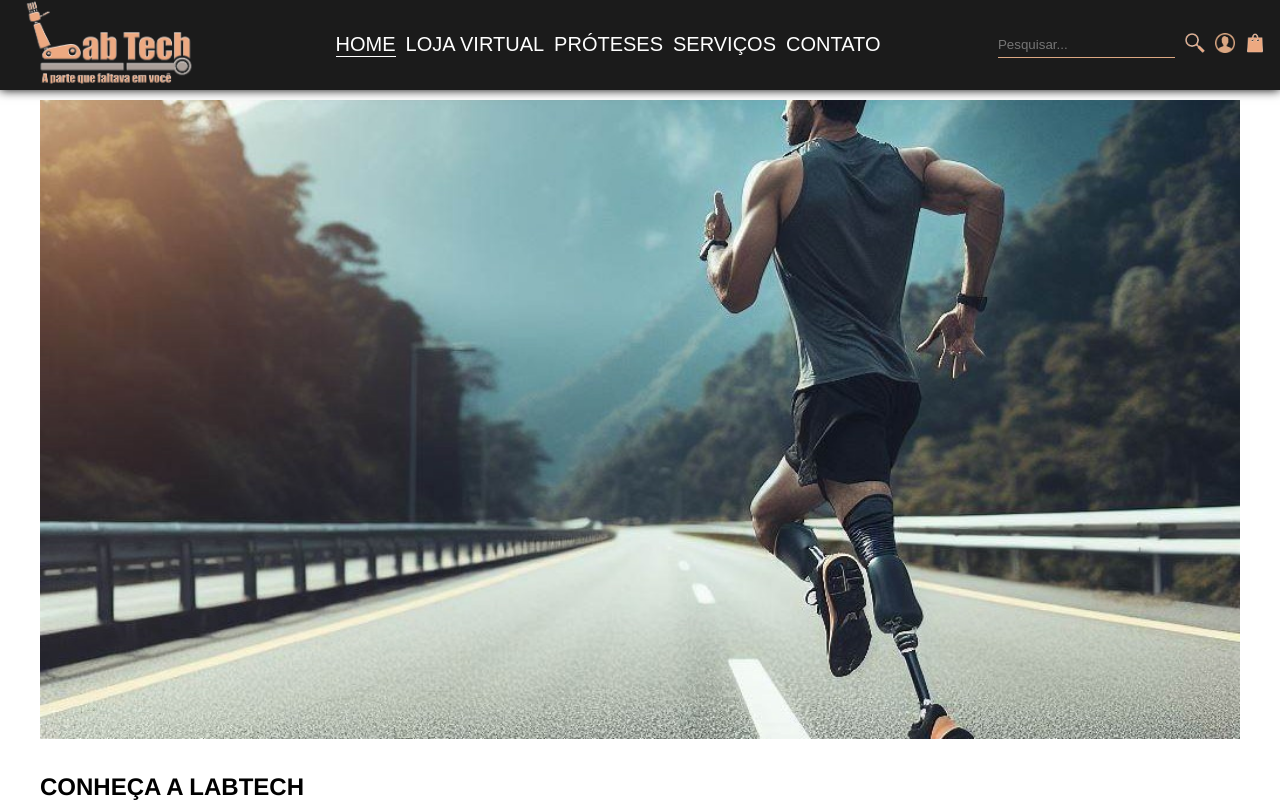
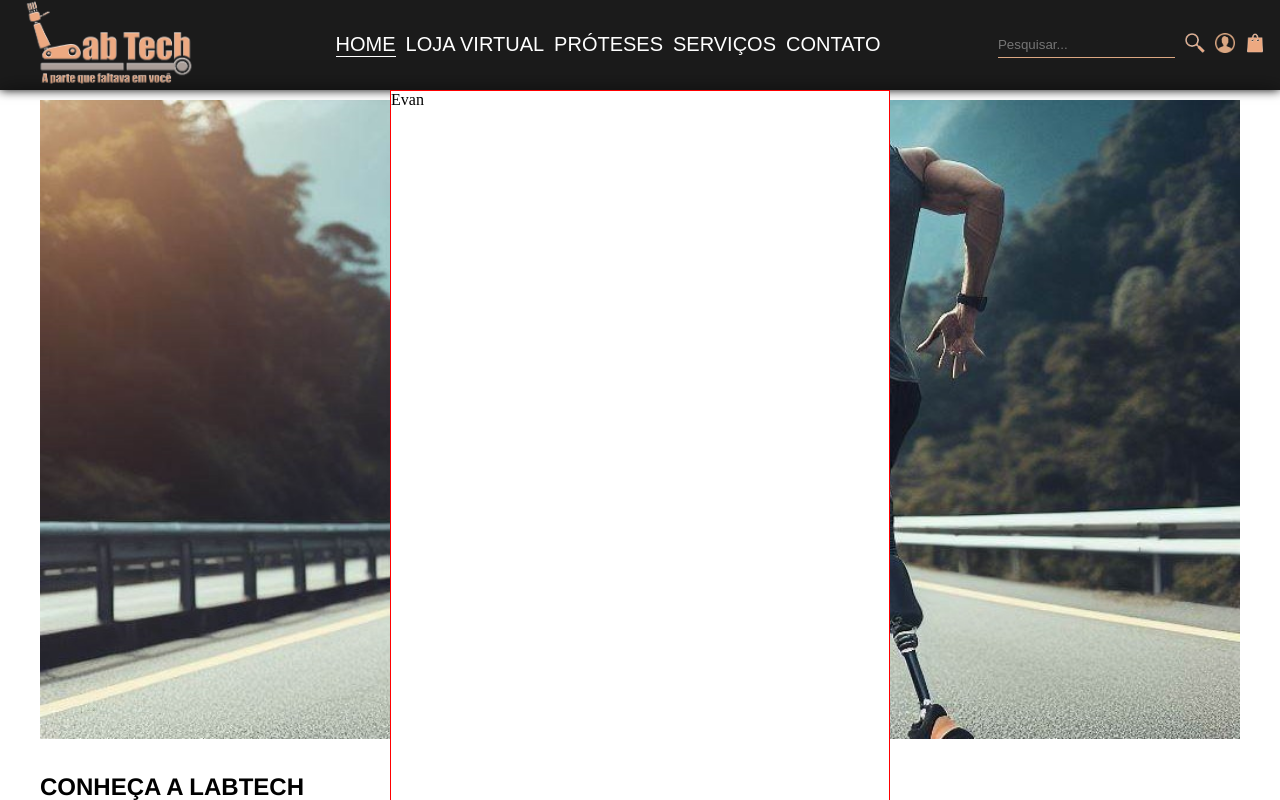
Before and after one commit to EvanJoseph78/LabTech-EngII, an Angular app: page / in a window 1280 px wide. Shown: the top 800 px of the page. Built offline with nearby package versions, Linux system fonts and the light colour scheme.

Commit message:
Criado Página de Login

```diff
--- a/angular.json
+++ b/angular.json
@@ -94,5 +94,8 @@
         }
       }
     }
+  },
+  "cli": {
+    "analytics": "815fc4c9-858b-4184-be10-5dc594e65d74"
   }
 }
--- a/src/app/app.component.html
+++ b/src/app/app.component.html
@@ -2,3 +2,4 @@
 <app-carrinho *ngIf="carrinhoAtivo"></app-carrinho>
 <router-outlet></router-outlet>
 <app-rodape ngClass="rodape"> </app-rodape>
+<app-login-page *ngIf="isLoginPageActive"></app-login-page>
--- a/src/app/app.component.ts
+++ b/src/app/app.component.ts
@@ -1,5 +1,6 @@
 import { Component } from '@angular/core';
 import { CarrinhoService } from './shared/service/carrinho.service';
+import { LoginService } from './shared/service/login.service';
 
 @Component({
   selector: 'app-root',
@@ -11,7 +12,9 @@ export class AppComponent {
 
   carrinhoAtivo: boolean = false;
 
-  constructor(private carrinhoService: CarrinhoService) {
+  isLoginPageActive: boolean = false;
+
+  constructor(private carrinhoService: CarrinhoService, private loginService: LoginService) {
     // Inscreve-se para receber notificações sobre mudanças no estado do carrinho
     this.carrinhoService
       .getEstadoCarrinho()
@@ -19,5 +22,11 @@ export class AppComponent {
         // Atualiza a variável carrinhoAtivo com o novo estado
         this.carrinhoAtivo = estadoCarrinhoComponent;
       });
+
+    this.loginService.getLoginPageState().subscribe((state) => {
+      this.isLoginPageActive = state
+    })
   }
+
+
 }
--- a/src/app/app.module.ts
+++ b/src/app/app.module.ts
@@ -13,6 +13,7 @@ import { RodapeComponent } from './shared/rodape/rodape.component';
 import { FormsModule } from '@angular/forms';
 import { CarrinhoModule } from './shared/carrinho/carrinho.module';
 import { ProtesesPageModule } from './pages/protesesPage/produtos.module';
+import { LoginPageModule } from './pages/login-page/login-page.module';
 
 @NgModule({
   declarations: [AppComponent, MenuBarComponent, RodapeComponent],
@@ -26,6 +27,7 @@ import { ProtesesPageModule } from './pages/protesesPage/produtos.module';
     FormsModule,
     CarrinhoModule,
     ProtesesPageModule,
+    LoginPageModule
   ],
   providers: [],
   bootstrap: [AppComponent],
--- /dev/null
+++ b/src/app/pages/login-page/login-page/login-page.component.css
@@ -0,0 +1,22 @@
+.login-page-container {
+  margin-top: 90px;
+  /* background: rgba(255, 255, 255, .5); */
+  position: fixed;
+  top: 0; /* Remova ou ajuste esta linha */
+  height: 100%; /* Adicione esta linha para ocupar 100% da altura da viewport */
+  width: 100%;
+  z-index: 1000;
+  overflow-y: auto;
+  box-shadow: 0 0 20px rgba(0, 0, 0, 0.5);
+  padding: 10px;
+  display: flex;
+  align-items: center;
+  justify-content: center;
+}
+
+.login-box {
+  border: 1px solid red;
+  height: 100vh;
+  width: 500px;
+  background: rgba(255, 255, 255);
+}
--- /dev/null
+++ b/src/app/pages/login-page/login-page/login-page.component.html
@@ -0,0 +1,5 @@
+<div class="login-page-container">
+  <div class="login-box">
+    Evan
+  </div>
+</div>
--- a/src/app/shared/menu-bar/menu-bar.component.html
+++ b/src/app/shared/menu-bar/menu-bar.component.html
@@ -54,7 +54,7 @@
     </div>
 
     <div class="nav-buttons_image">
-      <img src="../../../assets/menu-bar/icone-user.png" alt="" />
+      <img src="../../../assets/menu-bar/icone-user.png" alt="" (click)="abrirPaginaLogin()"/>
     </div>
 
     <div
--- a/src/app/shared/menu-bar/menu-bar.component.ts
+++ b/src/app/shared/menu-bar/menu-bar.component.ts
@@ -1,6 +1,7 @@
 import { Component, DoCheck } from '@angular/core';
 import { CarrinhoService } from '../service/carrinho.service';
 import { ProdutosService } from '../service/produtos.service';
+import { LoginService } from '../service/login.service';
 
 @Component({
   selector: 'app-menu-bar',
@@ -13,6 +14,7 @@ export class MenuBarComponent implements DoCheck {
   constructor(
     private carrinhoService: CarrinhoService,
     private produtoService: ProdutosService,
+    private loginService: LoginService
   ) { }
 
   ngDoCheck(): void { }
@@ -39,4 +41,10 @@ export class MenuBarComponent implements DoCheck {
     }
     this.produtoService.setNomeProdutoPesquisar('');
   }
+
+  abrirPaginaLogin() {
+    this.loginService.setLoginPageState();
+
+  }
+
 }
--- /dev/null
+++ b/src/app/shared/service/login.service.ts
@@ -0,0 +1,25 @@
+import { Injectable } from '@angular/core';
+import { BehaviorSubject, Observable } from 'rxjs';
+
+@Injectable({
+  providedIn: 'root'
+})
+export class LoginService {
+
+  private loginPageState = new BehaviorSubject<boolean>(true);
+
+  getLoginPageState(): Observable<boolean> {
+    return this.loginPageState.asObservable();
+  }
+
+  setLoginPageState(): void {
+    if (this.loginPageState.value) {
+      this.loginPageState.next(false);
+    } else {
+      this.loginPageState.next(true);
+    }
+
+  }
+
+  constructor() { }
+}
```
Also changed, not shown: src/app/pages/login-page/login-page.module.ts (added, +18 -0 lines), src/app/pages/login-page/login-page/login-page.component.ts (added, +10 -0 lines), src/back-end/requirements.txt.
